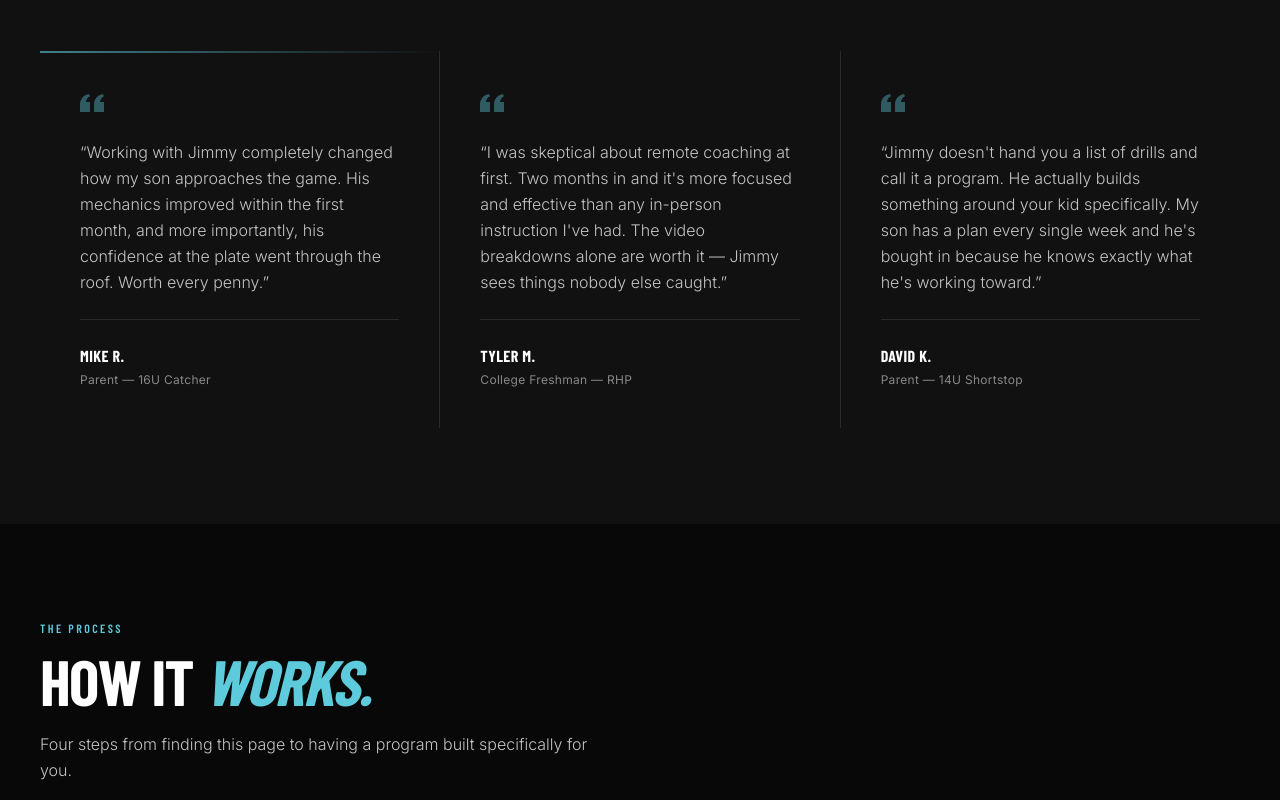
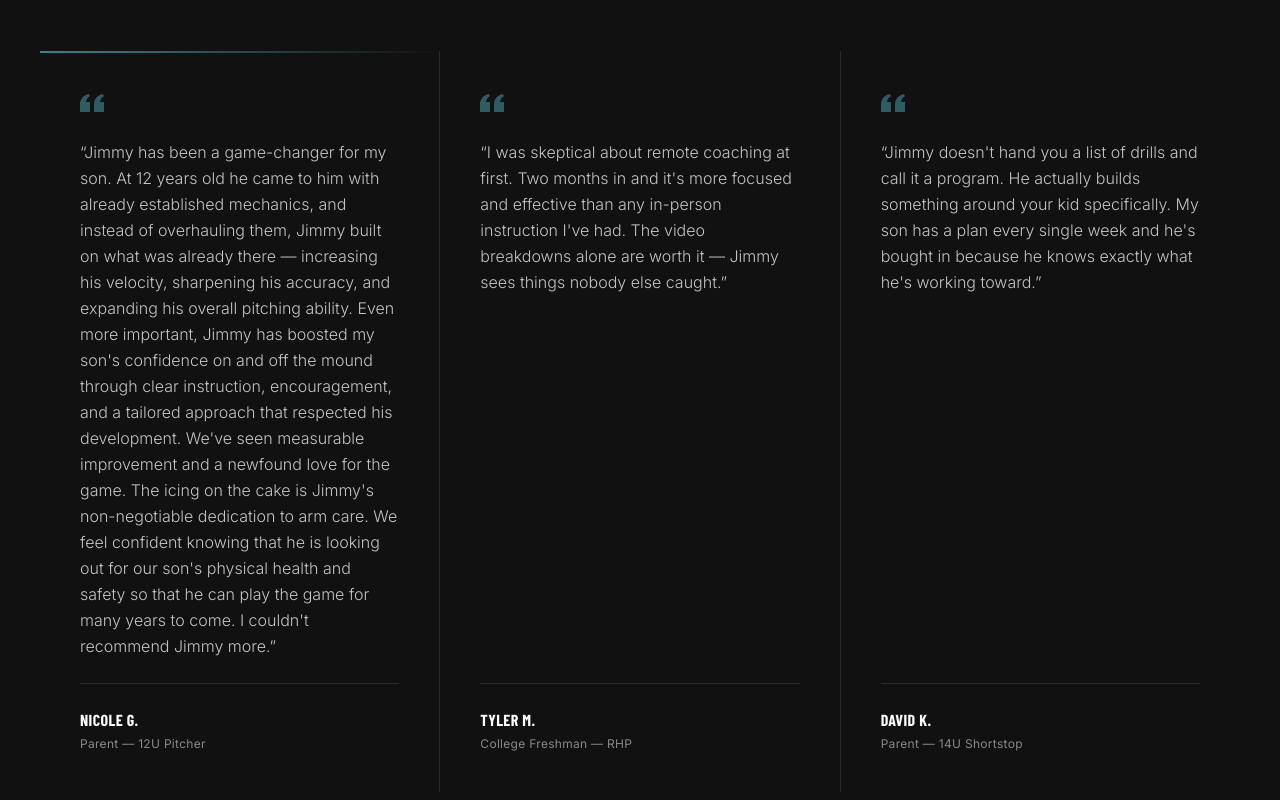
Before and after one commit to jimmydobrash-ui/dobrashbaseball, a Next.js app: page / in a window 1280 px wide. Shown: the part 3600-4400 px from the top of the page. Built offline with nearby package versions, Linux system fonts and the light colour scheme; a web font is replaced by a local one.

Commit message:
Add real testimonial from Nicole G.

```diff
--- a/src/components/Testimonials.tsx
+++ b/src/components/Testimonials.tsx
@@ -1,23 +1,25 @@
 // ─────────────────────────────────────────────────────────────────────────────
 // TESTIMONIALS
-// Jimmy: swap the placeholder quotes below with real ones from your players/parents.
+// Jimmy: replace the two placeholder entries below with real quotes when ready.
 // Each entry needs: quote, name, role (e.g. "Parent — 16U Catcher")
 // ─────────────────────────────────────────────────────────────────────────────
 
 const testimonials = [
   {
     quote:
-      "Working with Jimmy completely changed how my son approaches the game. His mechanics improved within the first month, and more importantly, his confidence at the plate went through the roof. Worth every penny.",
-    name: "Mike R.",
-    role: "Parent — 16U Catcher",
+      "Jimmy has been a game-changer for my son. At 12 years old he came to him with already established mechanics, and instead of overhauling them, Jimmy built on what was already there — increasing his velocity, sharpening his accuracy, and expanding his overall pitching ability. Even more important, Jimmy has boosted my son's confidence on and off the mound through clear instruction, encouragement, and a tailored approach that respected his development. We've seen measurable improvement and a newfound love for the game. The icing on the cake is Jimmy's non-negotiable dedication to arm care. We feel confident knowing that he is looking out for our son's physical health and safety so that he can play the game for many years to come. I couldn't recommend Jimmy more.",
+    name: "Nicole G.",
+    role: "Parent — 12U Pitcher",
   },
   {
+    // PLACEHOLDER — replace with a real testimonial
     quote:
       "I was skeptical about remote coaching at first. Two months in and it's more focused and effective than any in-person instruction I've had. The video breakdowns alone are worth it — Jimmy sees things nobody else caught.",
     name: "Tyler M.",
     role: "College Freshman — RHP",
   },
   {
+    // PLACEHOLDER — replace with a real testimonial
     quote:
       "Jimmy doesn't hand you a list of drills and call it a program. He actually builds something around your kid specifically. My son has a plan every single week and he's bought in because he knows exactly what he's working toward.",
     name: "David K.",
```
